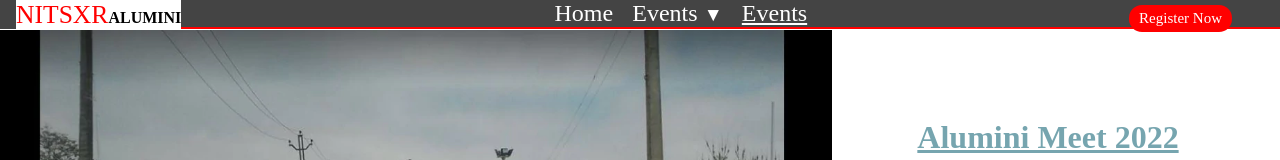
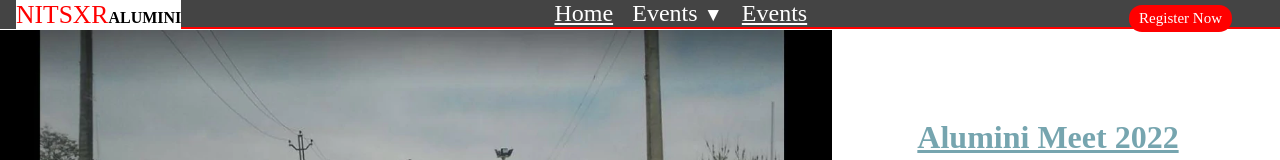
Before and after one commit to kady-z/Alumini, a React (Create React App) app: page / in a window 1280 px wide. Shown: the top 160 px of the page. Built offline with nearby package versions, Linux system fonts and the light colour scheme; a web font is replaced by a local one.

Commit message:
Updated folder layout

```diff
--- /dev/null
+++ b/src/App.js
@@ -0,0 +1,24 @@
+import React from "react";
+import Home from './components/Home/Home';
+import Events from "./components/Events/Events";
+import Header from "./components/Header/Header";
+
+import {
+  BrowserRouter,
+  Routes,
+  Route,
+} from "react-router-dom";
+
+function App() {
+    return (
+      <BrowserRouter>
+        <Header />
+        <Routes>
+          <Route path="/" element={<Home />} />
+          <Route path="Events" element={<Events />} />
+        </Routes>
+      </BrowserRouter>
+    );
+}
+
+export default App;
--- a/src/components/App.js
+++ /dev/null
@@ -1,11 +0,0 @@
-import React from "react";
-import Home from './Home'
-import Events from './Events';
-function App(){
-    return(
-      <>
-      <Home />
-      </>
-    )
-}
-export default App;
--- a/src/components/Events.jsx
+++ b/src/components/Events/Events.jsx
@@ -1,9 +1,9 @@
 import React from "react";
 
-function Events(){
-    return(
+function Events() {
+    return (
         <div>
-  <h1>Hello</h1>
+            <h1>Hello</h1>
         </div>
     )
 }
--- a/src/components/Header.jsx
+++ b/src/components/Header/Header.jsx
@@ -2,8 +2,8 @@ import React, { useState } from "react";
 import ReactDOM from 'react-dom';
 import { Link } from "react-router-dom";
 
-import "./componentsstyle/Header.css";
-import Img from "./componentsimages/NitAlumini.jpg";
+import "./Header.css";
+import Img from "../../images/NitAlumini.jpg";
 
 function Header(){
   const [DisplayPresent1,setDisplayPresent1]=useState('none')
@@ -41,7 +41,7 @@ function Header(){
   <div className={DisplayPresent2?"hamburgerresponsivedatashow":"hamburgerresponsivedata"}>
   <div className="menu">
      <ul  className="upperul">
-       <li className="upper">Home</li>
+       <li ><Link to="/" className="upper">Home</Link></li>
        <a href="#" style={{textDecoration:'none',color:'inherit'  }}>
        <li  className="upper"   onClick={Onclick}>Events <span style={{fontSize:'1.2rem'}} id='btn'  onClick={Onclick}>&#9660;</span>
         <ul style={{display:DisplayPresent1,zIndex:1,position:'absolute',border:'1px solid grey',borderRadius:'5px', backgroundColor:'white',width:'10rem',textAlign:'center',boxShadow: '0px 8px 16px 0px black'}}>
--- a/src/components/Home.jsx
+++ /dev/null
@@ -1,11 +0,0 @@
-import React from "react";
-import Header from "./Header";
-import HomeMain from "./HomeMain";
-function Home(){
-return(
-    <>
-    <HomeMain />
-    </>
-)
-}
-export default Home;
--- /dev/null
+++ b/src/components/Home/Home.jsx
@@ -0,0 +1,12 @@
+import React from "react";
+import HomeMain from "./HomeMain";
+
+function Home() {
+    return (
+        <>
+            <HomeMain />
+        </>
+    )
+}
+
+export default Home;
--- /dev/null
+++ b/src/components/Home/HomeMain.jsx
@@ -0,0 +1,23 @@
+import React, { useState } from "react";
+import ReactDOM from 'react-dom';
+import "./HomeMain.css";
+import Img from "./../../images/nitsxrhd1.png";
+
+function HomeMain() {
+
+   return (
+       <div className="part1">
+         <div className="imageSlider">
+            <img src={Img} alt="nitEvents" style={{width:'100%'}}/>
+         </div>
+         <div className="aluminiregbox">
+            <h3 style={{fontSize:'2rem',textDecoration:'underline',color:'#76a5af'}}>Alumini Meet 2022</h3>
+            <p>NIT Srinagar is going to conduct an Alumni Meet for its alumni on 3-4 September 2022. The registration for the same is going to start soon.</p>
+            <button className="btn2">Register Now</button>
+         </div>
+      </div>
+   )
+
+}
+
+export default HomeMain;
--- a/src/components/HomeMain.jsx
+++ /dev/null
@@ -1,21 +0,0 @@
-import React, { useState } from "react";
-import ReactDOM from 'react-dom';
-import "./componentsstyle/HomeMain.css";
-import Img from "./componentsimages/nitsxrhd1.png";
-function HomeMain(){
-
-   return(
-    <div className="part1">
-<div className="imageSlider">
-<img src={Img} alt="nitEvents" style={{width:'100%'}}/>
-</div>
-<div className="aluminiregbox">
-    <h3 style={{fontSize:'2rem',textDecoration:'underline',color:'#76a5af'}}>Alumini Meet 2022</h3>
-    <p>NIT Srinagar is going to conduct an Alumni Meet for its alumni on 3-4 September 2022. The registration for the same is going to start soon.</p>
-   <button className="btn2">Register Now</button>
-</div>
-</div>
-   )
-
-}
-export default HomeMain;
--- a/src/index.js
+++ b/src/index.js
@@ -1,23 +1,5 @@
 import React from "react";
 import ReactDOM from "react-dom";
-import App from './components/App';
-import Events from "./components/Events";
-import Header from "./components/Header";
+import App from './App';
 
-import {
-    BrowserRouter,
-    Routes,
-    Route,
-  } from "react-router-dom";
-
-ReactDOM.render (
-    <BrowserRouter>
-<Header />
-        <Routes>
-            <Route path="/" element={<App />} />
-            <Route path="Events" element={<Events />} />
-    </Routes>
-  </BrowserRouter>,
-
-  document.getElementById('root')
-  );
+ReactDOM.render ( <App />, document.getElementById('root'));
```
Also changed, not shown: src/components/Header/Header.css (renamed from src/components/componentsstyle/Header.css), src/components/Home/HomeMain.css (renamed from src/components/componentsstyle/HomeMain.css), src/images/NitAlumini.jpg (renamed from src/components/componentsimages/NitAlumini.jpg), src/images/nitsxrhd1.png (renamed from src/components/componentsimages/nitsxrhd1.png).
